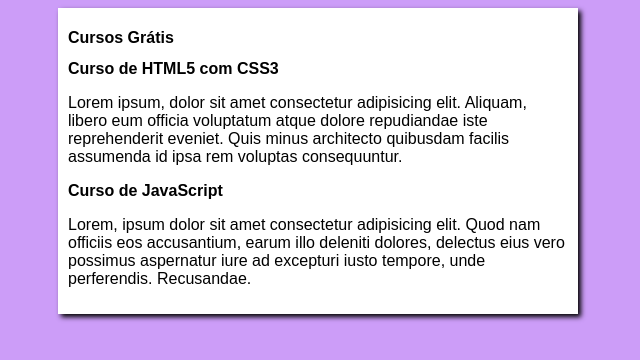
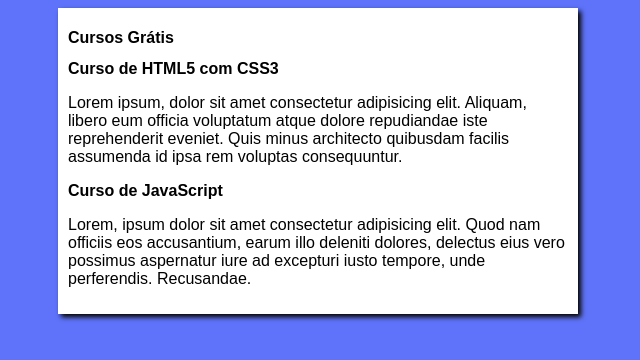
Before and after one commit to Lucsantoss/projeto-site, a plain HTML site: page index.html in a window 1280 px wide. Shown: the whole page, without its empty margins (322-962 px from the left). Drawn offline with Linux system fonts and the light colour scheme.

Commit message:
troquei a cor de fundo

```diff
--- a/estilos/style.css
+++ b/estilos/style.css
@@ -4,7 +4,7 @@
 }
 
 body{
-    background-color: rgb(204, 157, 248);
+    background-color: rgb(94, 115, 250);
 }
 
 main{
```
